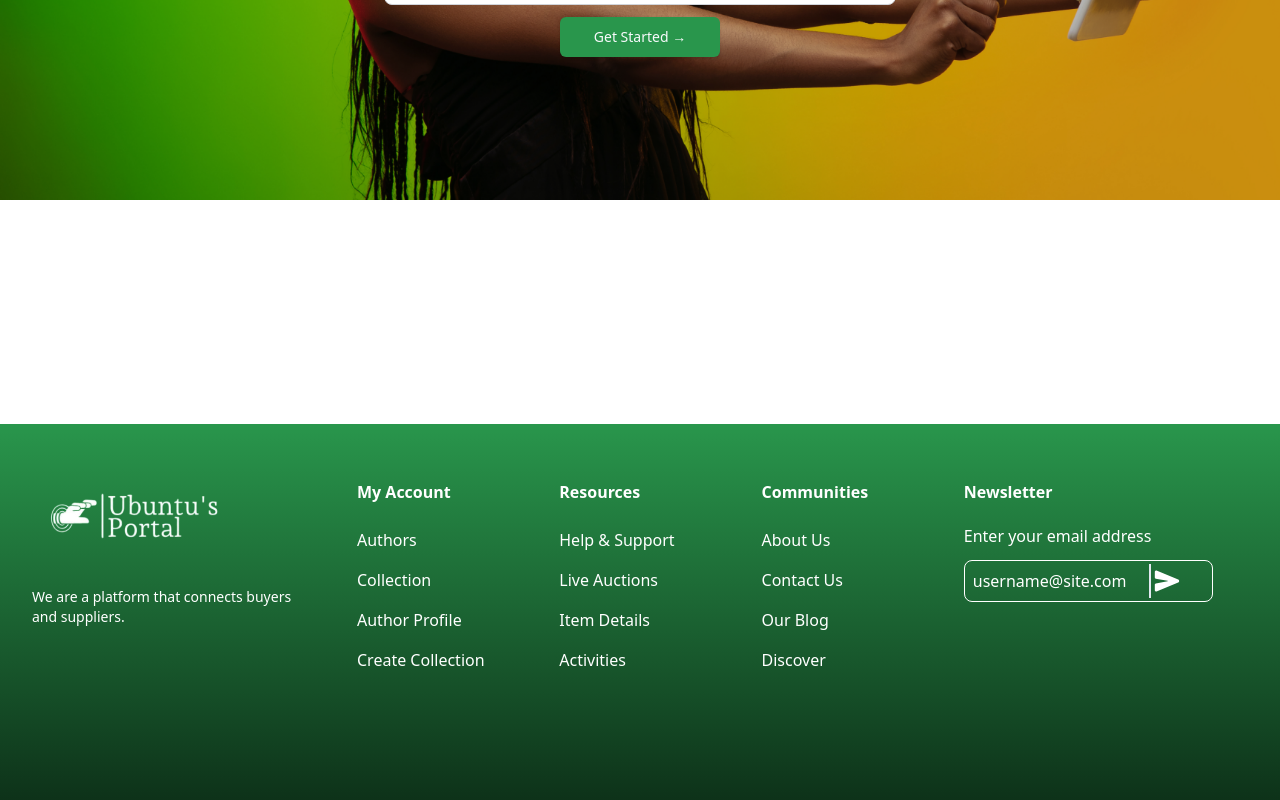
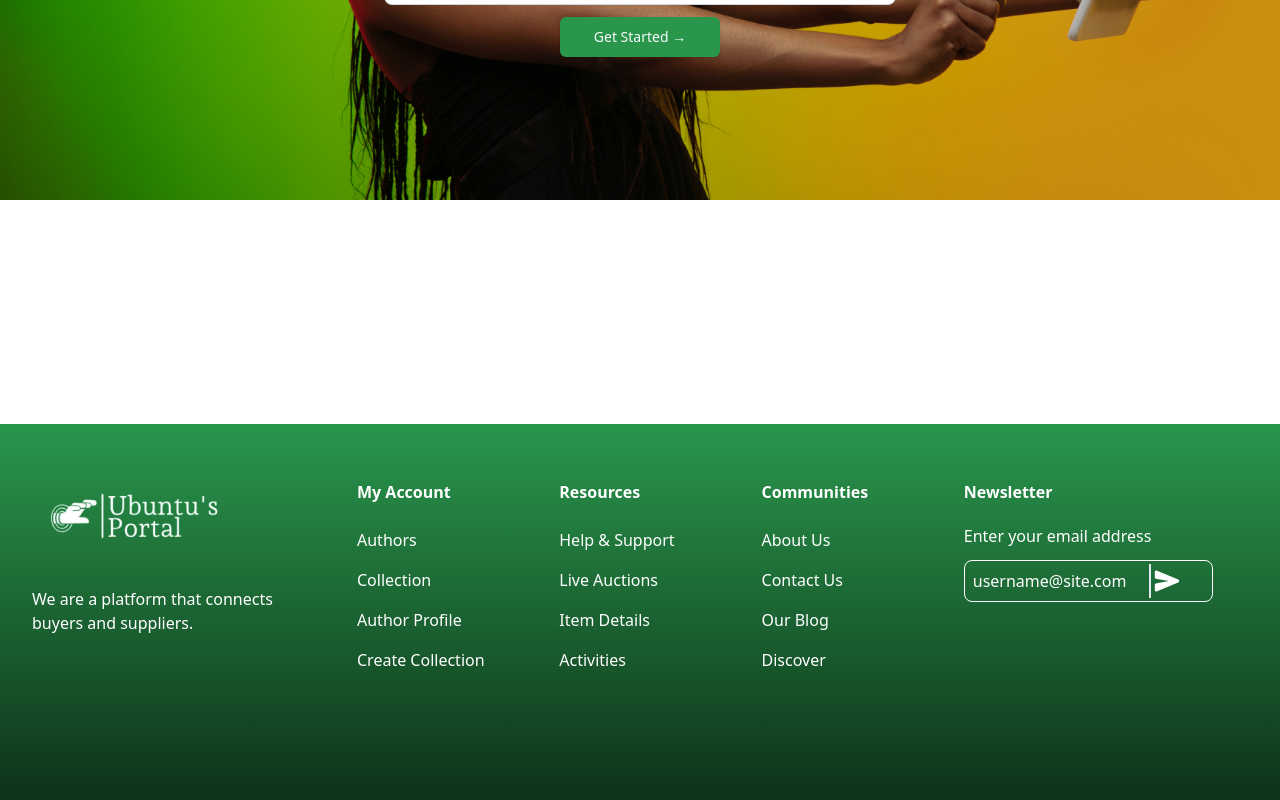
Before and after one commit to ubuntuportal/ubuntu_portal, a Next.js app in the folder ubuntu_portal_frontend/: page /home in a window 1280 px wide. Shown: the part 543-1343 px from the top of the page. Built offline with nearby package versions, Linux system fonts and the light colour scheme.

Commit message:
Something

```diff
--- a/ubuntu_portal_frontend/components/buyer/Footer.tsx
+++ b/ubuntu_portal_frontend/components/buyer/Footer.tsx
@@ -26,7 +26,7 @@ export default function Footer() {
           <div className=" mb-8 text-white font-extrabold leading-6">
             <Image src={logo} alt="logo" />
           </div>
-          <p className="text-white text-sm ">
+          <p className="text-white">
             We are a platform that connects buyers and suppliers.
           </p>
         </aside>
```
